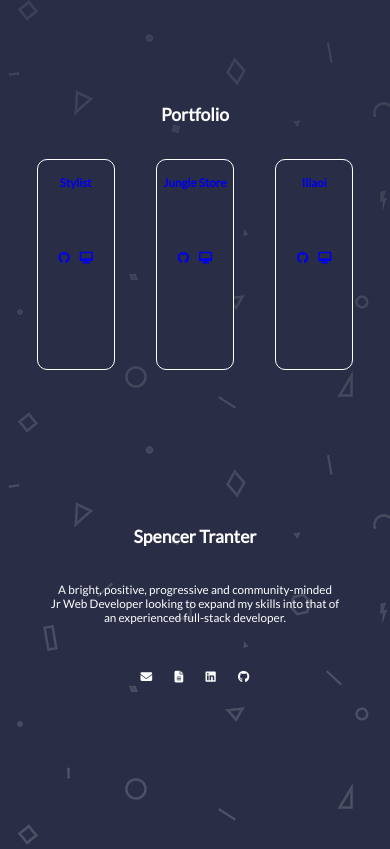
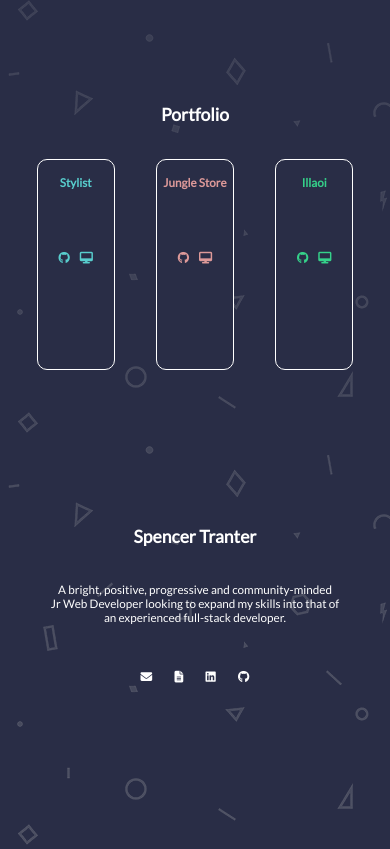
Before and after one commit to SpencerTranter/SpencerTranter.github.io, a website with bundled scripts: page index.html in a window 390 px wide. Shown: the part 1713-2562 px from the top of the page. Built offline with nearby package versions, Linux system fonts and the light colour scheme.

Commit message:
Debugging mobile link colors

```diff
--- a/layout.css
+++ b/layout.css
@@ -270,7 +270,10 @@ body{
 .projects a{
   text-decoration: none;
 }
-.projects a:visited{
+.projects #stylist a:link, #jungle a:link, #illaoi a:link{
+  color: inherit;
+}
+.projects #stylist a:visited, #jungle a:visited, #illaoi a:visited{
   color: inherit;
 }
 .projects #project_divs div{
@@ -290,6 +293,7 @@ body{
   color: #58cdcd;
   background-color: #292d46;
 }
+
 .projects #jungle{
   border: 1px solid white;
   color: #dd9999;
```
